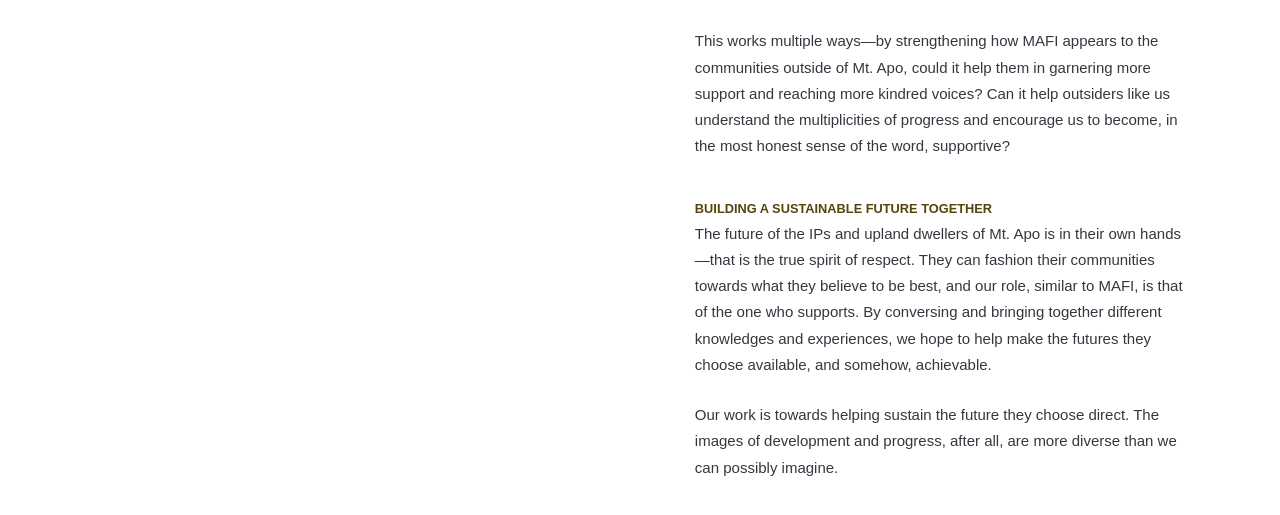
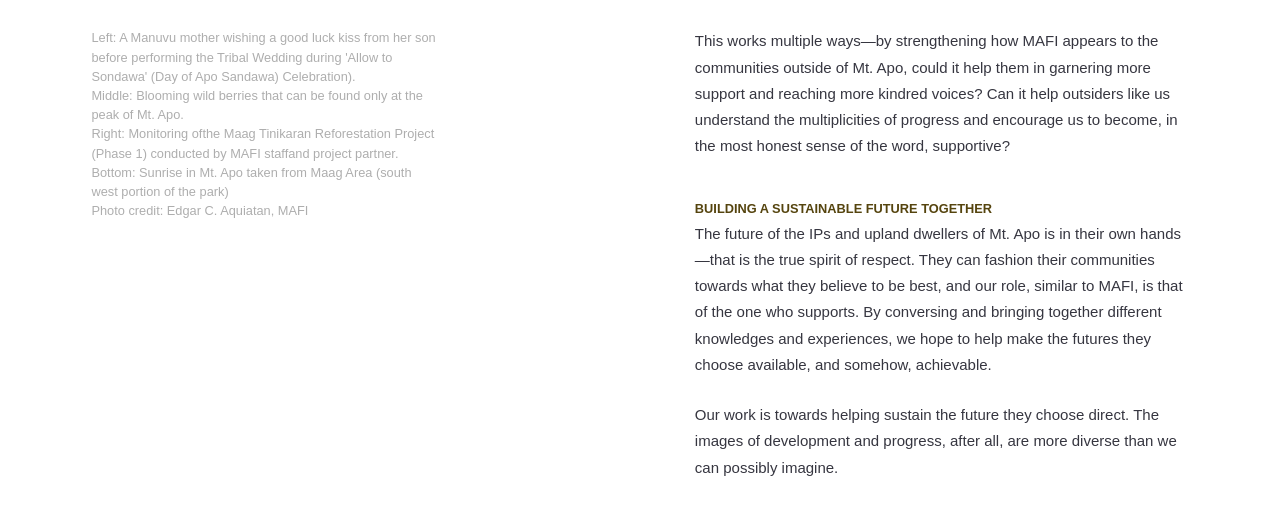
Before and after one commit to worksofheartph/worksofheartph.github.io, a Jekyll site: the page built from _projects/mafi.html, in a window 1280 px wide and 900 px high, scrolled down 4277 px, cut to the strip 230-759 px from the top of the window. Shown: the top 515 px of the strip. Built offline with Jekyll 4.4.1, drawn with Linux system fonts in a browser that asks for light colours; nearby versions of some CDN libraries; some web fonts are replaced; some of the changed text lies outside the part shown.

Commit message:
Update project content

```diff
--- a/_projects/anthill-fabricgallery.html
+++ b/_projects/anthill-fabricgallery.html
@@ -1,5 +1,5 @@
 ---
-order: 4
+order: 6
 hero_image: /assets/images/project-anthill/anthill-thumbnail.jpg
 title: Weaving a dynamic community
 name: ANTHILL Fabric Gallery
--- a/_projects/doctors-to-the-barrios.html
+++ b/_projects/doctors-to-the-barrios.html
@@ -41,8 +41,8 @@ color_b: "#3a7b97"
 			<img src="/assets/images/project-dttb/dttb-slider-2.jpg">
 		</div>
 		<div class="captions">
-			<h5 class="caption">Despite being a very old organization, this is the very first website of DTTB.</h5>
-			<h5 class="caption">Despite being a very old organization, this is the very first website of DTTB.</h5>
+			<h5 class="caption">Despite being a very old organization, this is the first website of DTTB.</h5>
+			<h5 class="caption">Despite being a very old organization, this is the first website of DTTB.</h5>
 		</div>
 		<div class="dots"></div>
 	</section>
--- a/_projects/mafi.html
+++ b/_projects/mafi.html
@@ -31,7 +31,7 @@ color_b: "#55440E"
 	<section>
 		<div>
 			<img src="/assets/images/project-mafi/mafi-1.JPG" data-action="zoom"><br/>
-			<h5 class="caption">Lorem ipsum dolor sit amet</h5>
+			<h5 class="caption">MAFI Scholars in Manuvu tribal attireposing from from Mandarangan Hills, Sit. Agco. Ilomavis, Kidapawan City. Photo Credit: Edgar C. Aquiatan, MAFI</h5>
 		</div>
 		<div>
 			<h5>An auxiliary aspiration</h5>
@@ -65,11 +65,17 @@ color_b: "#55440E"
 	</section>
 	<section class="full-width img-gallery">
 		<img src="/assets/images/project-mafi/mafi-6.JPG" data-action="zoom">
-		<img src="/assets/images/project-mafi/mafi-7.JPG" data-action="zoom">
+		<img src="/assets/images/project-mafi/mafi-10.JPG" data-action="zoom">
 		<img src="/assets/images/project-mafi/mafi-8.JPG" data-action="zoom">
 	</section>
 	<section>
-		<div></div>
+		<div>
+			<h5 class="caption img-70">Left: A Manuvu mother wishing a good luck kiss from her son before performing the Tribal Wedding during 'Allow to Sondawa' (Day of Apo Sandawa) Celebration). <br/>
+			Middle: Blooming wild berries that can be found only at the peak of Mt. Apo.<br/>
+			Right: Monitoring ofthe Maag Tinikaran Reforestation Project (Phase 1) conducted by MAFI staffand project partner.<br/>
+			Bottom: Sunrise in Mt. Apo taken from Maag Area (south west portion of the park)<br/>
+			Photo credit: Edgar C. Aquiatan, MAFI</h5>
+		</div>
 		<div>
 			<p>This works multiple ways—by strengthening how MAFI appears to the communities outside of Mt. Apo, could it help them in garnering more support and reaching more kindred voices? Can it help outsiders like us understand the multiplicities of progress and encourage us to become, in the most honest sense of the word, supportive?</p>
 
--- a/_projects/pitaka-ko.html
+++ b/_projects/pitaka-ko.html
@@ -25,7 +25,8 @@ color_b: "#0d6f5e"
 		<div>
 			<img src="/assets/images/project-pitakako/pitaka-1.jpg" data-action="zoom"><br/>
 			<img src="/assets/images/project-pitakako/pitaka-2.jpg" class="img-70" data-action="zoom">
-			<h5 class="caption">Top: Teacher Rox reading the storybook to her students before they begin playing the game. Bottom: Ena of WOH explaining the card details to the kids.</h5>
+			<h5 class="caption">Top: Teacher Rox reading the storybook to her students before they begin playing the game. <br/>
+			Bottom: Ena of WOH explaining the card details to the kids.</h5>
 		</div>
 		<div>
 			<p>Financial literacy, the knowledge of basic finance concepts such as goal-setting, budgeting, and saving, has only recently been integrated into the general education curriculum of the Philippines. That is unfortunate, especially given the continuous struggle for resources and financial stability in the country. Some of us start learning the intricacies of finance only by the time we get our first job and start earning for ourselves. It's not a stretch to say that this financial awareness—literacy, even—deserves a spot at an earlier time in our lives.</p>
```
Also changed, not shown: other parts of _projects/doctors-to-the-barrios.html (+1 -1 lines), other parts of _projects/mafi.html (+1 -1 lines), _projects/alternative-ph.html (+4 -4 lines), assets/images/project-anthill/anthill-slider1-e.jpg, assets/images/project-arawaraw/arawaraw_weekly.png, assets/images/project-dttb/dttb-thumbnail-x.jpg (added), assets/images/project-dttb/dttb-thumbnail.jpg, 4 other files.
